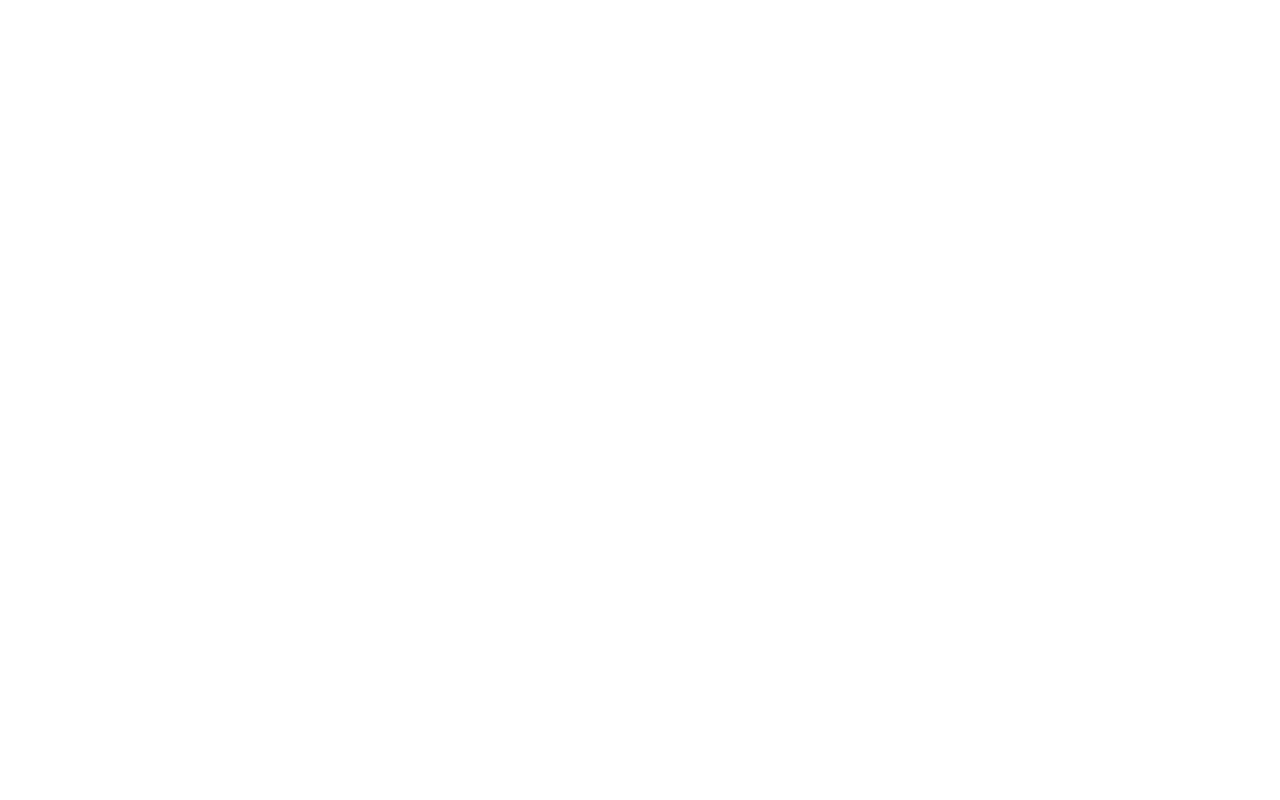
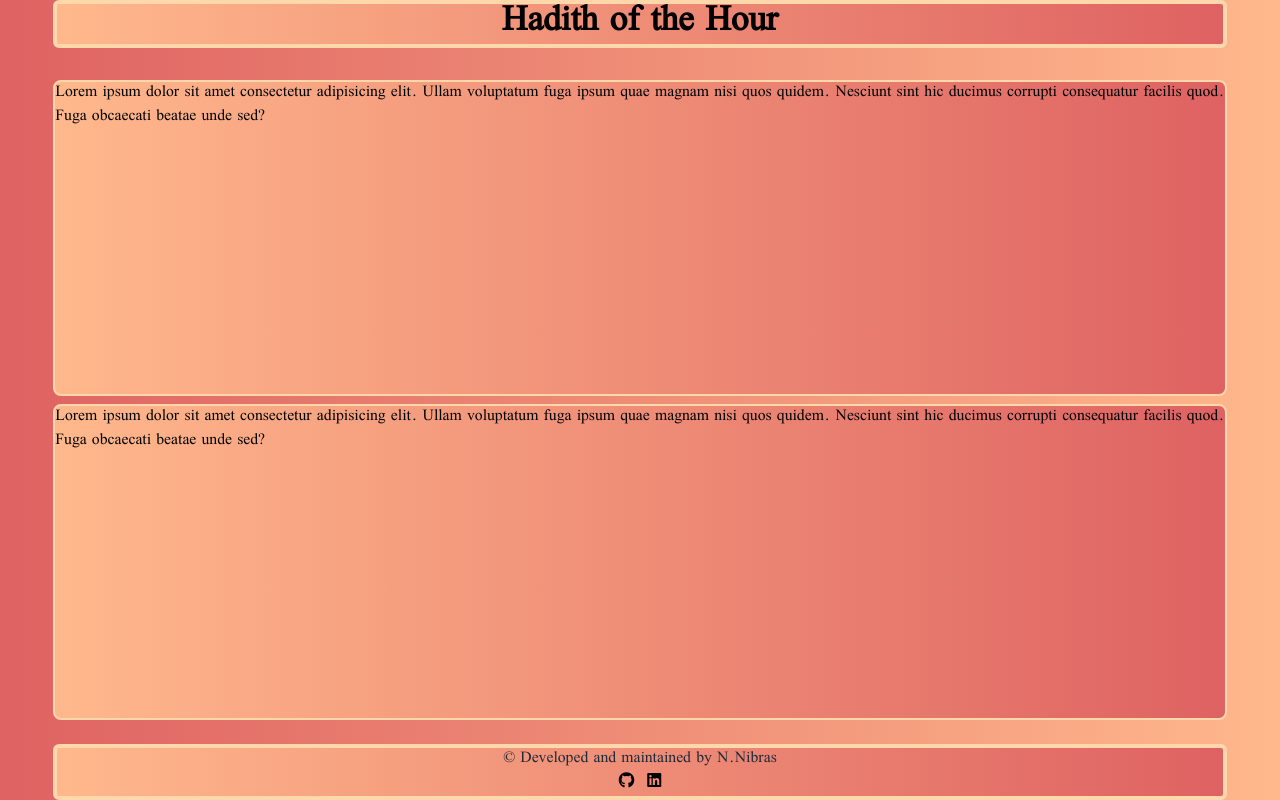
Before and after one commit to nnibras/Hadith-of-the-Hour, a plain HTML site: page index.html in a window 1280 px wide. Drawn offline with nearby package versions, Linux system fonts and the light colour scheme.

Commit message:
template added

```diff
--- a/index.html
+++ b/index.html
@@ -12,8 +12,55 @@
     <link rel="stylesheet" href="styles/styles.css" />
 </head>
 
-<body>
+<body class="bg-gradient-to-r from-[#de6262] to-[#ffb88c]">
 
+    <!-- heading and title -->
+    <header>
+        <section id="content"
+            class="dm2 w-11/12 mx-auto text-center bg-gradient-to-r from-[#ffb88c] to-[#de6262] text-4xl font-bold   fixed top-0 right-0 left-0 z-20 rounded-md border-4 border-orange-200">
+            <a href="index.html">Hadith of the Hour</a>
+        </section>
+    </header>
+
+    <!-- main -->
+    <main>
+        <div class="fixed top-0 left-0 right-0 bottom-0 grid grid-cols-1 gap-2 h-4/5 w-11/12 mx-auto  my-auto">
+            <div
+                class="col-span-1 border-2 border-orange-200  bg-gradient-to-r from-[#ffb88c] to-[#de6262] rounded-lg h-custom-div overflow-y-auto">
+                <P>Lorem ipsum dolor sit amet consectetur adipisicing elit. Ullam voluptatum fuga ipsum quae magnam nisi
+                    quos quidem. Nesciunt sint hic ducimus corrupti consequatur facilis quod. Fuga obcaecati beatae unde
+                    sed?</P>
+
+
+            </div>
+
+            <div
+                class="col-span-1 border-2 border-orange-200  bg-gradient-to-r from-[#ffb88c] to-[#de6262] rounded-lg h-custom-div overflow-y-auto">
+                <P>Lorem ipsum dolor sit amet consectetur adipisicing elit. Ullam voluptatum fuga ipsum quae magnam nisi
+                    quos quidem. Nesciunt sint hic ducimus corrupti consequatur facilis quod. Fuga obcaecati beatae unde
+                    sed?</P>
+            </div>
+        </div>
+    </main>
+
+    <!-- footer -->
+    <footer>
+        <section id="footer"
+            class="dm2 bg-gradient-to-r from-[#ffb88c] to-[#de6262]  mt-5 fixed bottom-0 right-0 left-0 w-11/12  mx-auto h-15 rounded-md border-4 border-orange-200">
+            <div class="flex flex-col justify-items-center items-center">
+                <div>
+                    <h3 class="text-gray-800 ">© Developed and maintained by N.Nibras</h3>
+                </div>
+
+                <div>
+                    <a target="_blank" class="mr-2" href="https://github.com/nnibras"><i
+                            class="fa-brands fa-github"></i></a>
+                    <a href="https://www.linkedin.com/in/nafinibras" target="_blank"><i
+                            class="fa-brands fa-linkedin"></i></a>
+                </div>
+            </div>
+        </section>
+    </footer>
 </body>
 
 </html>
--- a/styles/styles.css
+++ b/styles/styles.css
@@ -7,12 +7,5 @@
 
 body {
   font-family: "Kitab", sans-serif;
+  height: 100vh;
 }
-
-select {
-  text-align-last: center;
-}
-
-select {
-  background-color: white;
-}
```
Also changed, not shown: images/bg-ipad.png (added), images/bg.png (added).
